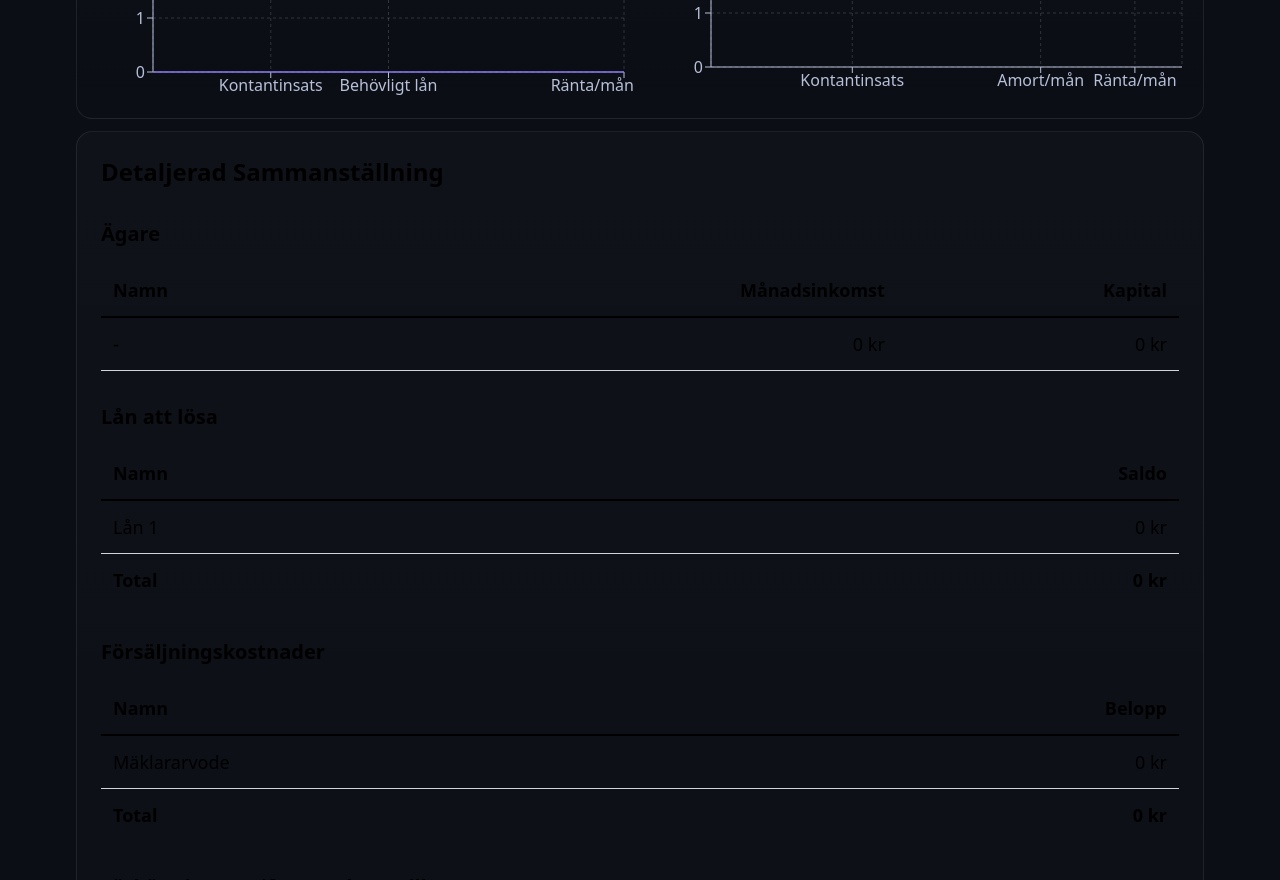
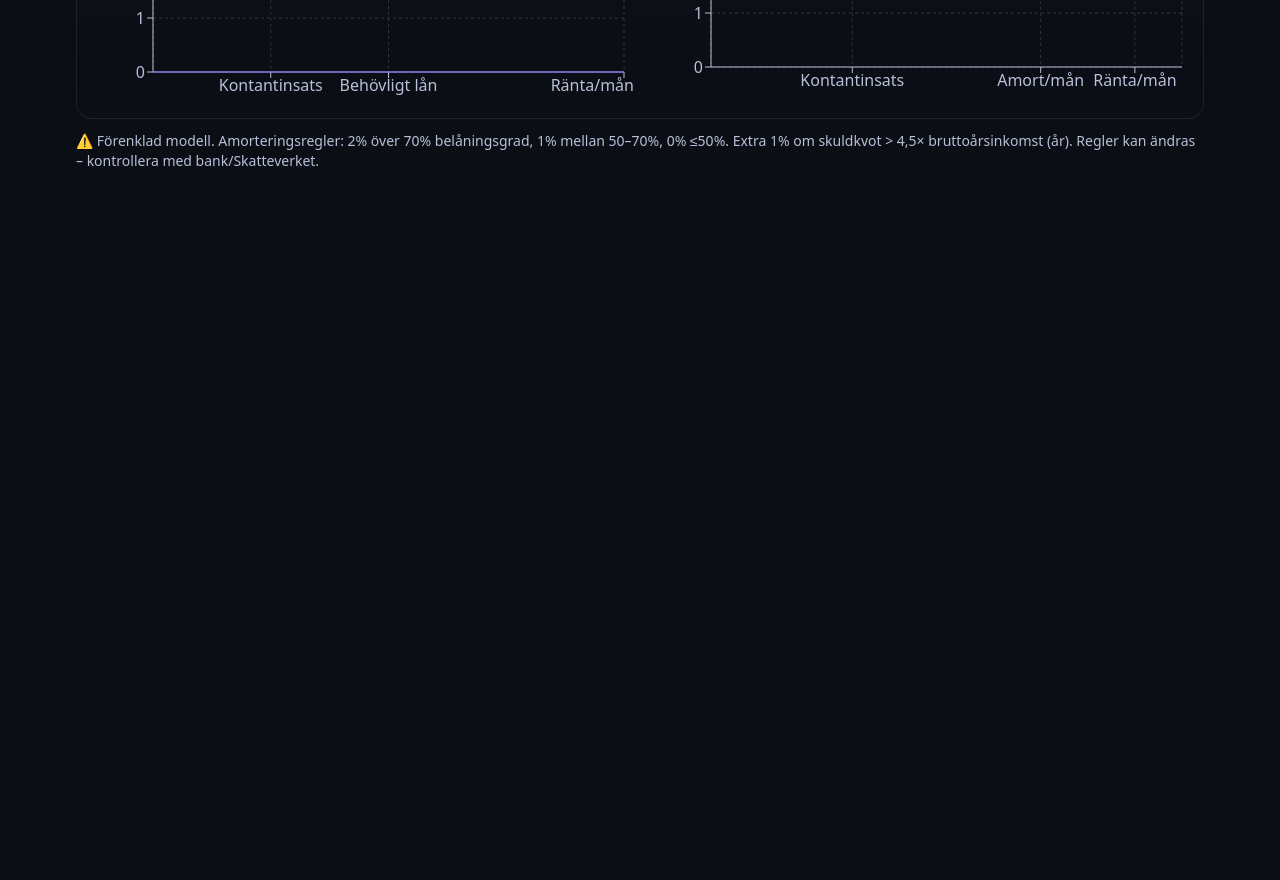
Before and after one commit to bombsimon/bostadsbyte-kalkylator, a React (Vite) app: page / in a window 1280 px wide. Shown: the part 1920-2800 px from the top of the page. After the commit the page ends 2103 px from the top, so only its background shows below. Built offline with nearby package versions, Linux system fonts and the light colour scheme.

Commit message:
Hide export table

```diff
--- a/src/App.tsx
+++ b/src/App.tsx
@@ -203,7 +203,7 @@ export default function App() {
 
         <Charts data={chartData} />
 
-        <div ref={captureRef}>
+        <div ref={captureRef} className="hidden">
           <ExportTable s={s} kpi={kpi} />
         </div>
 
--- a/src/components/ExportButtons.tsx
+++ b/src/components/ExportButtons.tsx
@@ -26,6 +26,11 @@ export default function ExportButtons({
 
   const onPdf = async () => {
     if (!captureRef.current) return;
+
+    // Show the export table temporarily
+    captureRef.current.classList.remove('hidden');
+
+    try {
       const node = captureRef.current;
       const canvas = await html2canvas(node as HTMLElement, { scale: 2 });
       const img = canvas.toDataURL("image/png");
@@ -36,6 +41,10 @@ export default function ExportButtons({
       const imgHeight = imgWidth * ratio;
       pdf.addImage(img, "PNG", 20, 20, imgWidth, imgHeight);
       pdf.save("bostadsbyte.pdf");
+    } finally {
+      // Hide the export table again
+      captureRef.current.classList.add('hidden');
+    }
   };
 
   return (
```
Lines whose indentation alone changed are shown as unchanged.
